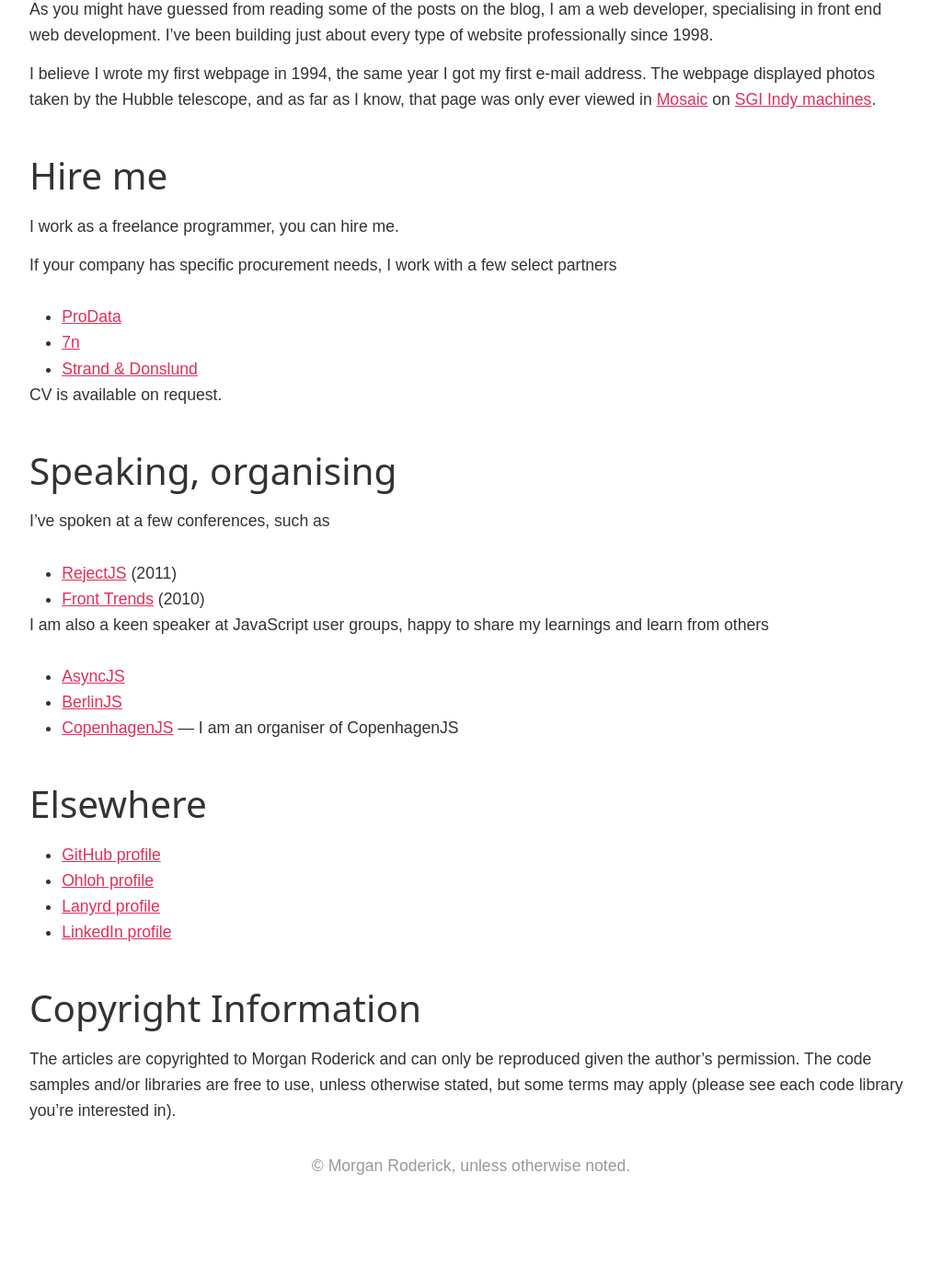
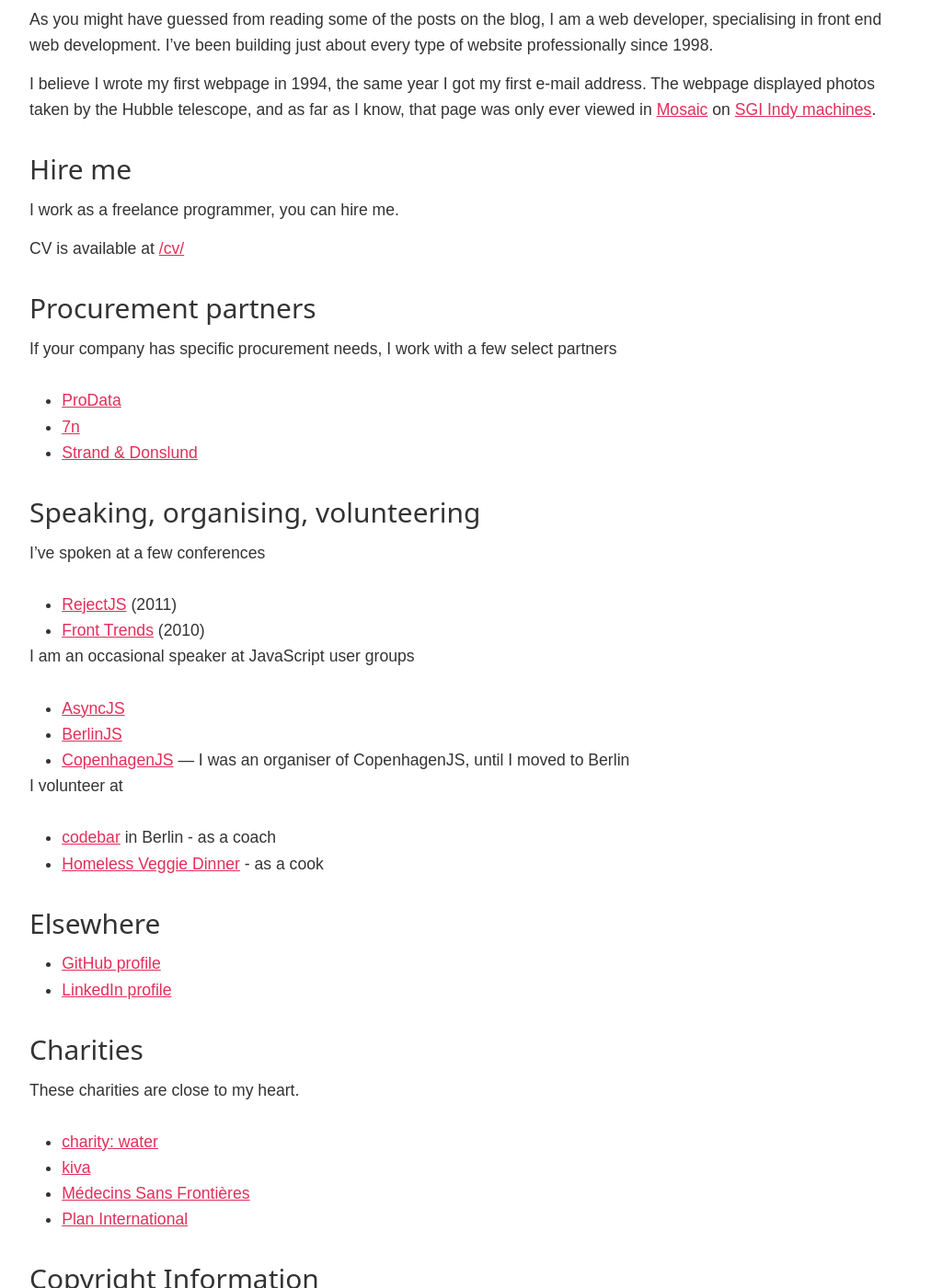
Before and after one commit to mroderick/blog.jekyll, a Jekyll site: the page built from about/index.md, in a window 1280 px wide and 1400 px high, scrolled down 350 px. Shown: the whole window at 92% size, without its empty margins (128-1140 px from the left). Built offline with Jekyll 4.4.1, drawn with Linux system fonts in a browser that asks for light colours; before the commit the page ends 1663 px from its top, so only the background shows below that.

Commit message:
Update about page

```diff
--- a/about/index.md
+++ b/about/index.md
@@ -4,7 +4,7 @@ title: About
 site_section: about
 ---
 
-# About the author
+## About the author
 
 My name is Morgan Roderick, I write this blog.
 
@@ -12,9 +12,13 @@ As you might have guessed from reading some of the posts on the blog, I am a web
 
 I believe I wrote my first webpage in 1994, the same year I got my first e-mail address. The webpage displayed photos taken by the Hubble telescope, and as far as I know, that page was only ever viewed in [Mosaic](http://en.wikipedia.org/wiki/Mosaic_browser) on [SGI Indy machines](http://en.wikipedia.org/wiki/SGI_Indy).
 
-## Hire me
+### Hire me
 
 I work as a freelance programmer, you can hire me.
+
+CV is available at [/cv/](/cv/)
+
+### Procurement partners
 
 If your company has specific procurement needs, I work with a few select partners
 
@@ -22,29 +26,38 @@ If your company has specific procurement needs, I work with a few select partner
 * [7n](http://www.7n.com)
 * [Strand & Donslund](http://www.s-d.dk/)
 
-CV is available on request.
+### Speaking, organising, volunteering
 
-## Speaking, organising
-
-I've spoken at a few conferences, such as
+I've spoken at a few conferences
 
 * [RejectJS](http://lanyrd.com/2011/rejectjs/) (2011)
 * [Front Trends](http://2010.front-trends.com/) (2010)
 
-I am also a keen speaker at JavaScript user groups, happy to share my learnings and learn from others
+I am an occasional speaker at JavaScript user groups
 
 * [AsyncJS](http://asyncjs.com/)
 * [BerlinJS](http://berlinjs.org)
-* [CopenhagenJS](http://copenhagenjs.dk) — I am an organiser of CopenhagenJS
+* [CopenhagenJS](http://copenhagenjs.dk) — I was an organiser of CopenhagenJS, until I moved to Berlin
 
-## Elsewhere
+I volunteer at
+
+* [codebar](https://codebar.io/berlin) in Berlin - as a coach
+* [Homeless Veggie Dinner](https://www.facebook.com/homelessveggiedinner/) - as a cook
+
+### Elsewhere
 
 * [GitHub profile](https://github.com/mroderick)
-* [Ohloh profile](https://www.ohloh.net/accounts/mrgnrdrck)
-* [Lanyrd profile](http://lanyrd.com/profile/mrgnrdrck/)
 * [LinkedIn profile](http://www.linkedin.com/in/morganroderick)
 
+### Charities
 
-## Copyright Information
+These charities are close to my heart.
+
+* [charity: water](https://my.charitywater.org/morgan-roderick/projects)
+* [kiva](https://www.kiva.org/lender/morganroderick)
+* [Médecins Sans Frontières](https://www.msf.org)
+* [Plan International](https://plan-international.org)
+
+### Copyright Information
 
 The articles are copyrighted to Morgan Roderick and can only be reproduced given the author’s permission. The code samples and/or libraries are free to use, unless otherwise stated, but some terms may apply (please see each code library you’re interested in).
```
